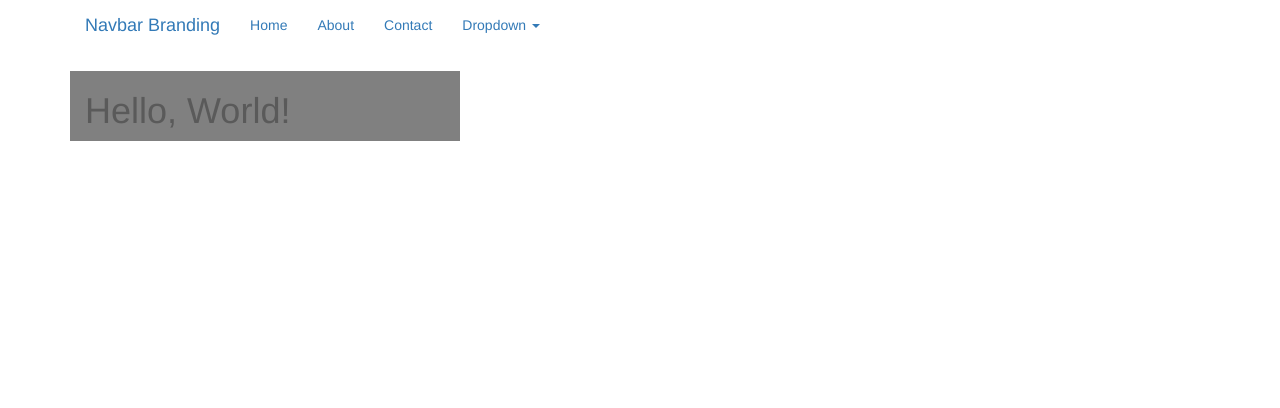
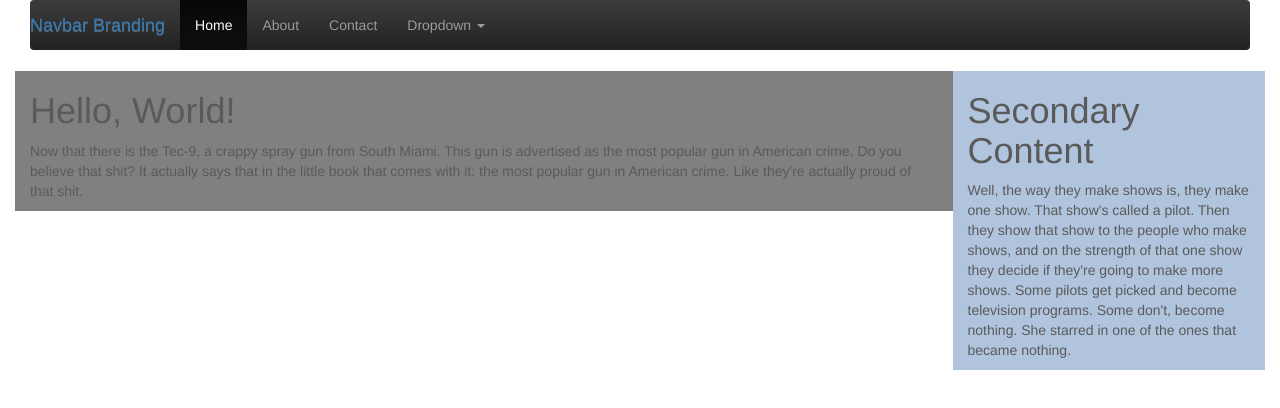
Before and after one commit to ericyork/bootstrap_101, a plain HTML site: page index.html in a window 1280 px wide. Drawn offline with nearby package versions, Linux system fonts and the light colour scheme.

Commit message:
adds some lore text

```diff
--- a/index.html
+++ b/index.html
@@ -27,9 +27,9 @@
     <![endif]-->
   </head>
   <body>
-    <main class="container">
+    <main class="container-fluid">
       <nav class="navbar navbar-static-top">
-        <div class="container">
+        <div class="container-fluid">
           <div class="navbar-header">
             <button type="button" class="navbar-toggle collapsed" data-toggle="collapse" data-target="#navbar" aria-expanded="false" aria-controls="navbar">
               <span class="sr-only">Toggle navigation</span>
@@ -39,7 +39,7 @@
             </button>
             <a class="navbar-brand" href="#">Navbar Branding</a>
           </div>
-          <div id="navbar" class="navbar-collapse collapse">
+          <div id="navbar" class="navbar-collapse collapse navbar-inverse">
             <ul class="nav navbar-nav">
               <li class="active"><a href="#">Home</a></li>
               <li><a href="#about">About</a></li>
@@ -60,10 +60,17 @@
           </div>
         </div>
       </nav>
-      <div class="container">
+      <div class="container-fluid">
         <div class="row">
-          <div class="col-xs-4" style="background:gray;">
+          <div class="col-xs-12 col-sm-9" style="background:gray;">
             <h1>Hello, World!</h1>
+            <p> Now that there is the Tec-9, a crappy spray gun from South Miami. This gun is advertised as the most popular gun in American crime. Do you believe that shit? It actually says that in the little book that comes with it: the most popular gun in American crime. Like they're actually proud of that shit.
+            </p>
+          </div>
+          <div class="col-xs-12 col-sm-3" style="background:lightsteelblue;">
+            <h1>Secondary Content</h1>
+            <p>Well, the way they make shows is, they make one show. That show's called a pilot. Then they show that show to the people who make shows, and on the strength of that one show they decide if they're going to make more shows. Some pilots get picked and become television programs. Some don't, become nothing. She starred in one of the ones that became nothing.
+            </p>
           </div>
         </div>
       </div>
```
